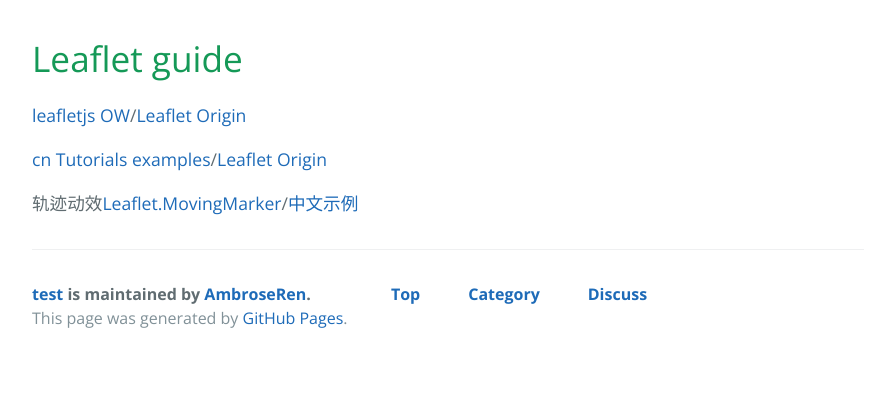
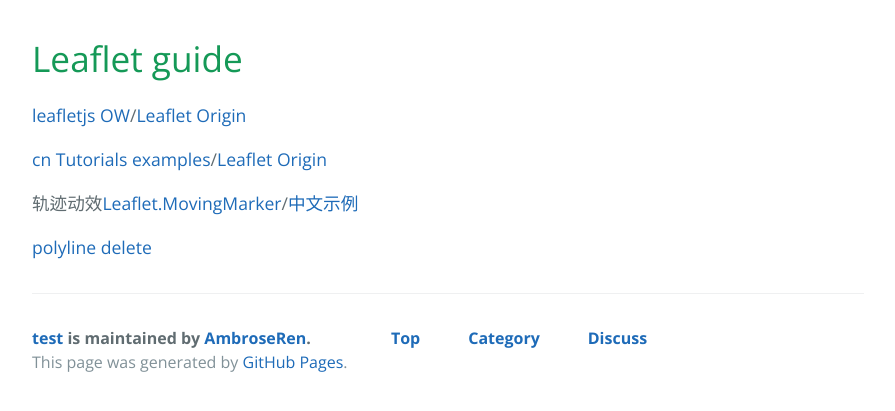
Before and after one commit to AmbroseRen/test, a Jekyll site: the page built from js/leaflet.md, in a window 1280 px wide. Shown: the top 411 px of the page, without its empty margins (192-1087 px from the left). Built offline with Jekyll 4.4.1, drawn with Linux system fonts in a browser that asks for light colours; our own code applies the rules of GitHub Pages for plain Markdown files; the repository's description, which GitHub fills in, is left out.

Commit message:
Update leaflet.md

```diff
--- a/js/leaflet.md
+++ b/js/leaflet.md
@@ -5,3 +5,5 @@
 [cn Tutorials examples](https://leafletjs.cn/examples.html)/[Leaflet Origin](https://github.com/NICEXAI/leaflet_zh)
 
 轨迹动效[Leaflet.MovingMarker](https://github.com/ewoken/Leaflet.MovingMarker)/[中文示例](https://blog.csdn.net/BADAO_LIUMANG_QIZHI/article/details/122412374)
+
+[polyline delete](https://gis.stackexchange.com/questions/333286/remove-a-drawn-polyline-from-leaflet-map)
```
